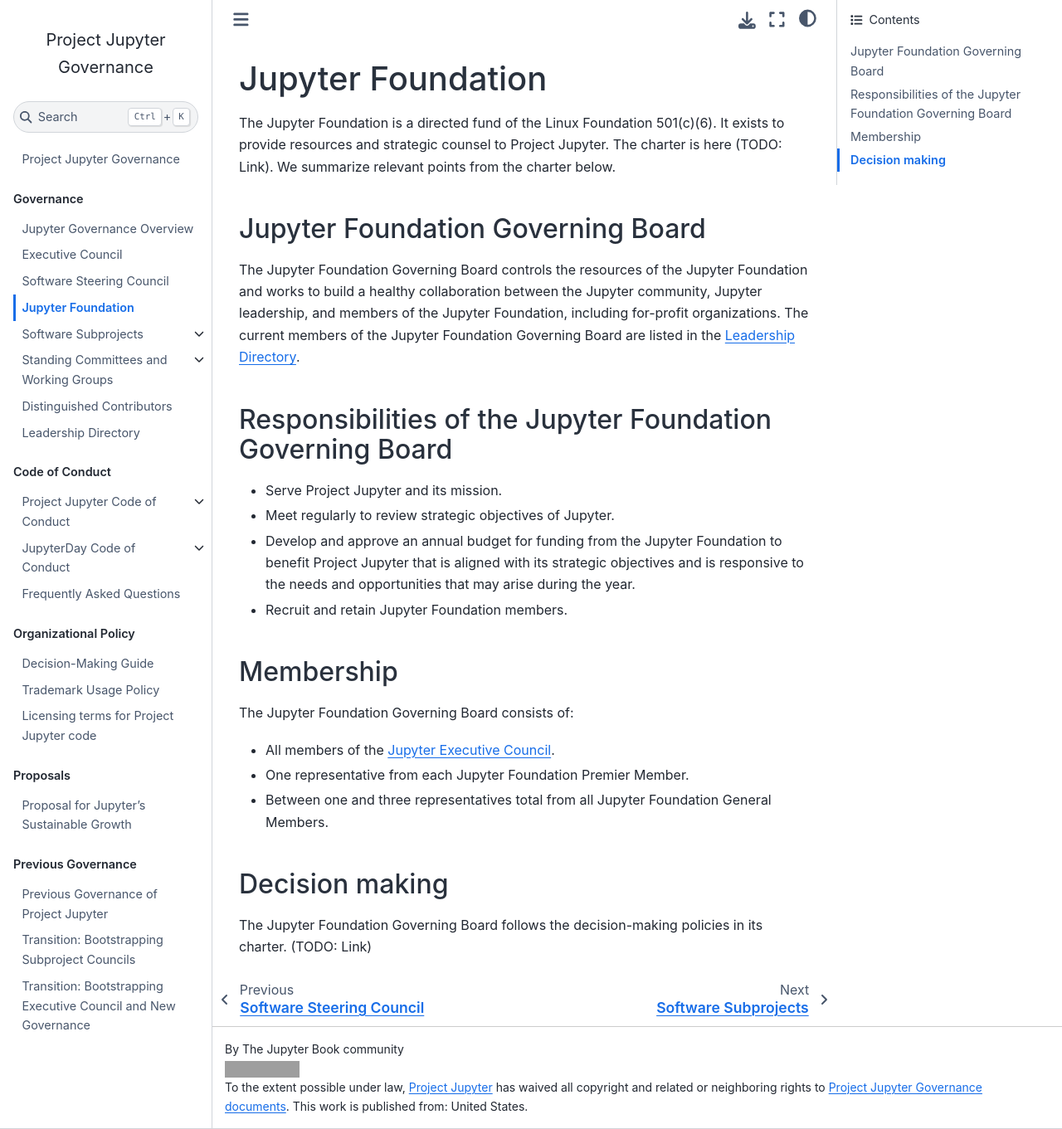
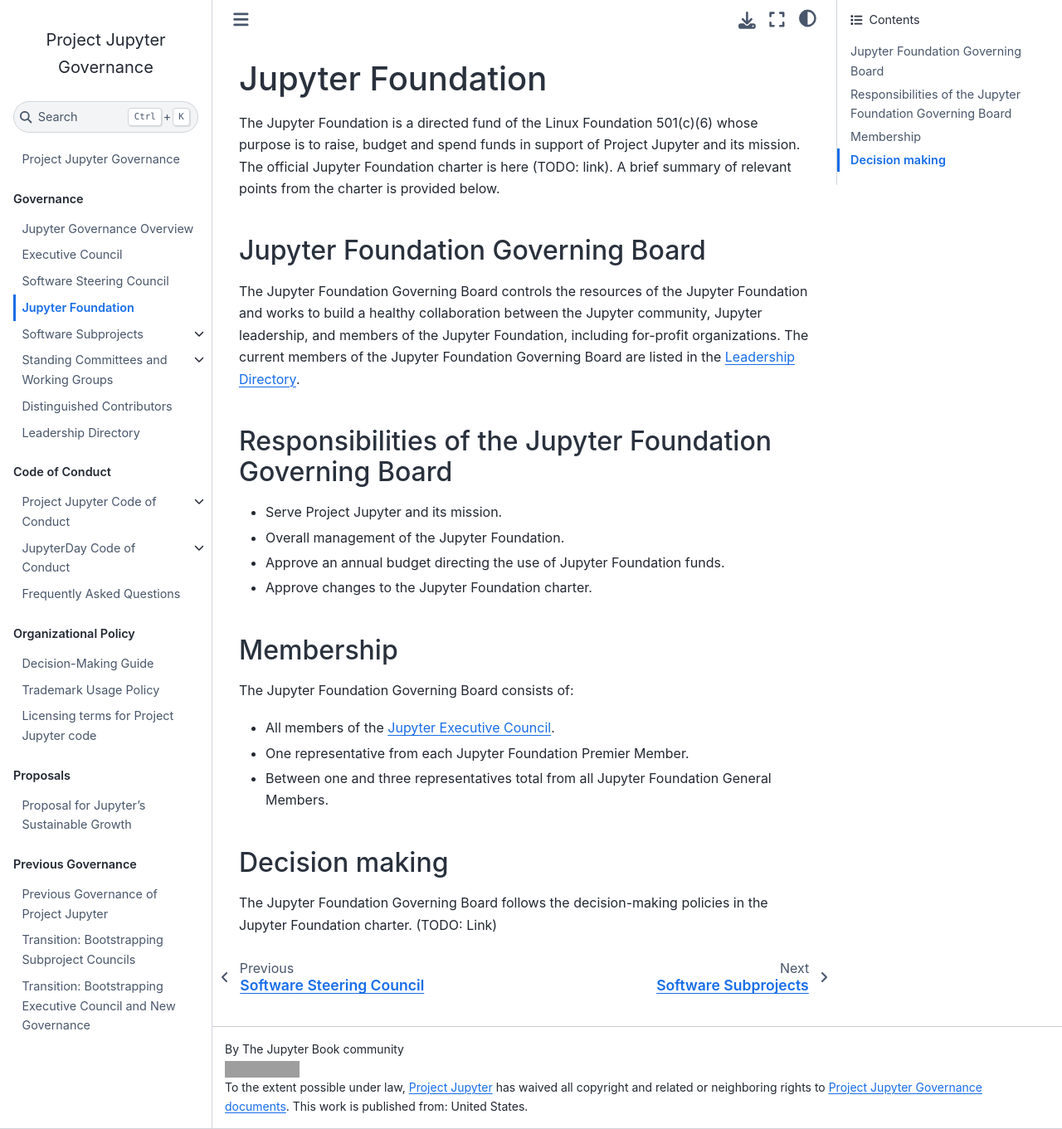
Before and after one commit to jupyter/governance, a Jupyter Book: the page built from jupyter_foundation.md, in a window 1280 px wide and 1361 px high. Shown: the whole window at 83% size. Built offline with Jupyter Book 1.0.4 settings and Sphinx 7.4.7 and the Sphinx Book theme 1.1.4, drawn with Linux system fonts in a browser that asks for light colours; pages that are not in the unit, such as notebooks, are missing from menus; grey boxes are pictures that could not be loaded.

Commit message:
Continue to edit and align the Jupyter Foundation summary with the forthcoming charter

```diff
--- a/jupyter_foundation.md
+++ b/jupyter_foundation.md
@@ -1,6 +1,6 @@
 # Jupyter Foundation
 
-The Jupyter Foundation is a directed fund of the Linux Foundation 501(c)(6). It exists to provide resources and strategic counsel to Project Jupyter. The charter is here (TODO: Link). We summarize relevant points from the charter below.
+The Jupyter Foundation is a directed fund of the Linux Foundation 501(c)(6) whose purpose is to raise, budget and spend funds in support of Project Jupyter and its mission. The official Jupyter Foundation charter is here (TODO: link). A brief summary of relevant points from the charter is provided below.
 
 
 ## Jupyter Foundation Governing Board
@@ -10,9 +10,9 @@
 ## Responsibilities of the Jupyter Foundation Governing Board
 
 - Serve Project Jupyter and its mission.
-- Meet regularly to review strategic objectives of Jupyter.
-- Develop and approve an annual budget for funding from the Jupyter Foundation to benefit Project Jupyter that is aligned with its strategic objectives and is responsive to the needs and opportunities that may arise during the year.
-- Recruit and retain Jupyter Foundation members.
+- Overall management of the Jupyter Foundation.
+- Approve an annual budget directing the use of Jupyter Foundation funds.
+- Approve changes to the Jupyter Foundation charter.
 
 ## Membership
 
@@ -24,4 +24,4 @@
 
 ## Decision making
 
-The Jupyter Foundation Governing Board follows the decision-making policies in its charter. (TODO: Link)
+The Jupyter Foundation Governing Board follows the decision-making policies in the Jupyter Foundation charter. (TODO: Link)
```
